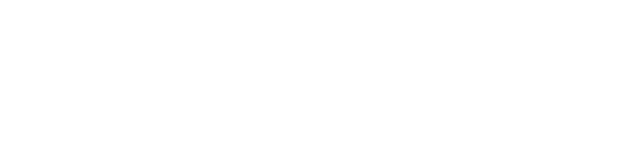
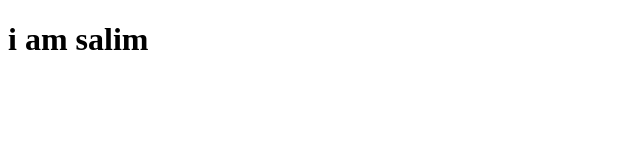
Before and after one commit to abdur012/first-repo, a plain HTML site: page index.html in a window 1280 px wide. Shown: the whole page, without its empty margins (0-640 px from the left). Drawn offline with Linux system fonts and the light colour scheme.

Commit message:
first commit

```diff
--- a/index.html
+++ b/index.html
@@ -1,12 +1,15 @@
 <!DOCTYPE html>
 <html lang="en">
+
 <head>
     <meta charset="UTF-8">
     <meta http-equiv="X-UA-Compatible" content="IE=edge">
     <meta name="viewport" content="width=device-width, initial-scale=1.0">
     <title>Document</title>
 </head>
+
 <body>
+    <h1>i am salim</h1>
+</body>
 
-</body>
 </html>
```
